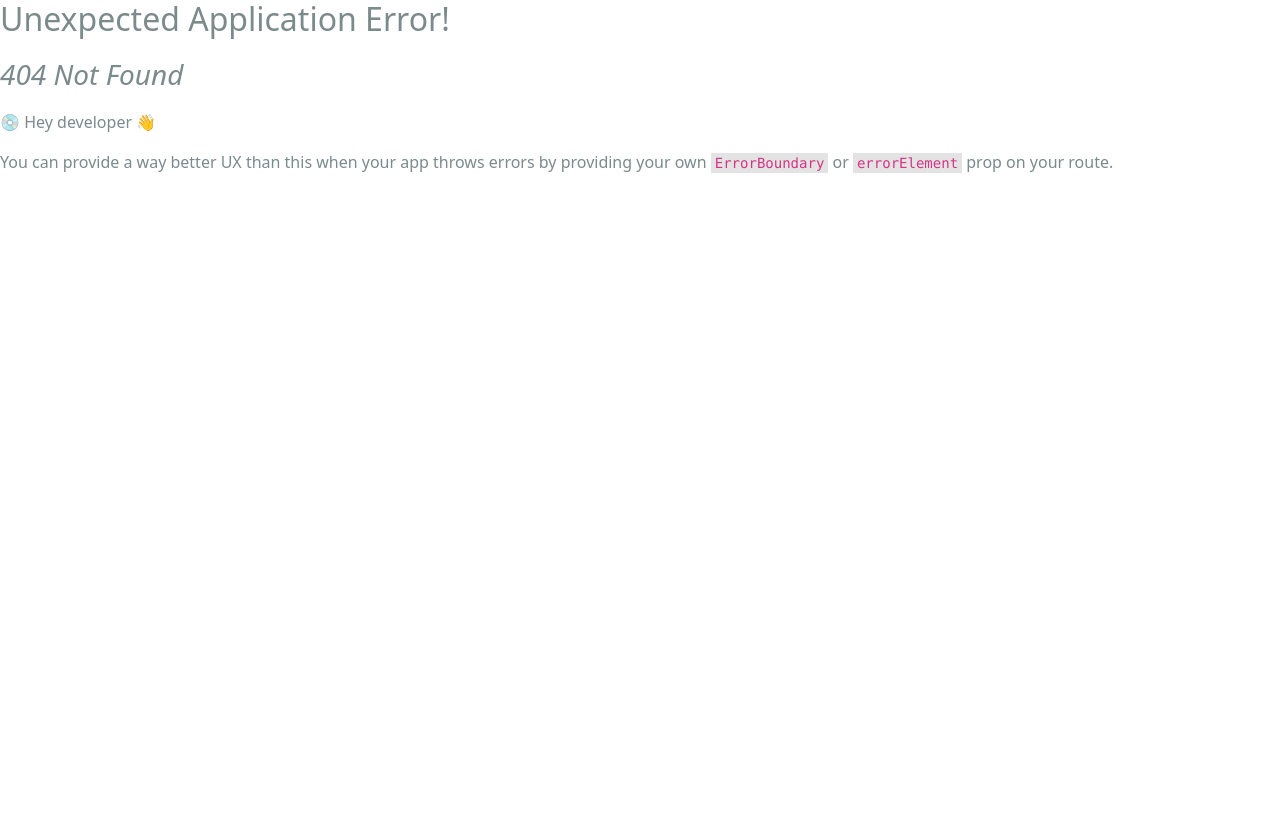
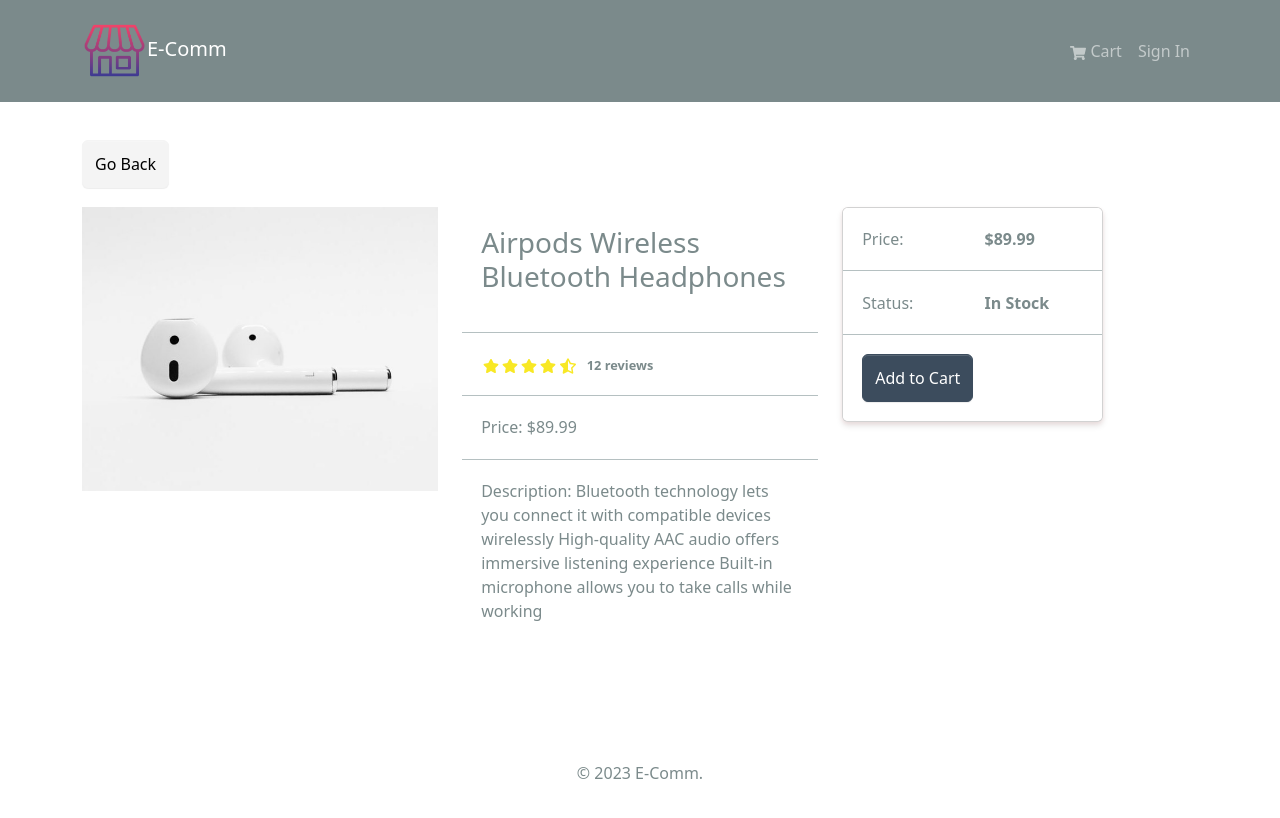
Before and after one commit to shraja7/ecom, a React (Create React App) app in the folder frontend/: page /product/1 in a window 1280 px wide. Before the commit this address had no page. Built offline with nearby package versions, Linux system fonts and the light colour scheme.

Commit message:
add product details page

```diff
--- a/frontend/src/components/Product.jsx
+++ b/frontend/src/components/Product.jsx
@@ -1,5 +1,6 @@
 import { Card } from "react-bootstrap";
 import { Link } from "react-router-dom";
+import Rating from "./Rating";
 
 const Product = ({ product }) => {
   return (
@@ -9,10 +10,16 @@
       </Link>
       <Card.Body>
         <Link to={`/product/${product._id}`}>
-          <Card.Title as="div">
+          <Card.Title as="div" className="product-title">
             <strong>{product.name}</strong>
           </Card.Title>
         </Link>
+        <Card.Text as="div">
+          <Rating
+            value={product.rating}
+            text={`${product.numReviews} reviews`}
+          />
+        </Card.Text>
         <Card.Text as="div">
           <div className="my-3">
             {product.rating} from {product.numReviews} reviews
--- a/frontend/src/index.js
+++ b/frontend/src/index.js
@@ -12,11 +12,13 @@
 import App from "./App";
 import reportWebVitals from "./reportWebVitals";
 import HomeScreen from "./screens/HomeScreen";
+import ProductScreen from "./screens/ProductScreen";
 
 const router = createBrowserRouter(
   createRoutesFromElements(
     <Route path="/" element={<App />}>
       <Route index={true} path="/" element={<HomeScreen />} />
+      <Route path="/product/:id" element={<ProductScreen />} />
     </Route>
   )
 );
--- /dev/null
+++ b/frontend/src/screens/ProductScreen.jsx
@@ -0,0 +1,75 @@
+import { useParams } from "react-router-dom";
+import { Link } from "react-router-dom";
+import { Row, Col, Image, ListGroup, Button, Card } from "react-bootstrap";
+import Rating from "../components/Rating";
+import products from "../products";
+
+const ProductScreen = () => {
+  //get id from url
+  const { id: productId } = useParams();
+  //fetch product from products array using id
+  const product = products.find((p) => p._id === productId);
+
+  return (
+    <>
+      <Link className="btn btn-light my-3" to="/">
+        Go Back
+      </Link>
+      <Row>
+        <Col md={6} lg={4}>
+          <Image src={product.image} alt={product.name} fluid />
+        </Col>
+        <Col md={6} lg={4}>
+          <ListGroup variant="flush">
+            <ListGroup.Item>
+              <h3>{product.name}</h3>
+            </ListGroup.Item>
+            <ListGroup.Item>
+              <Rating
+                value={product.rating}
+                text={`${product.numReviews} reviews`}
+              />
+            </ListGroup.Item>
+            <ListGroup.Item>Price: ${product.price}</ListGroup.Item>
+            <ListGroup.Item>Description: {product.description}</ListGroup.Item>
+          </ListGroup>
+        </Col>
+        <Col md={3}>
+          <Card>
+            <ListGroup variant="flush">
+              <ListGroup.Item>
+                <Row>
+                  <Col>Price:</Col>
+                  <Col>
+                    <strong>${product.price}</strong>
+                  </Col>
+                </Row>
+              </ListGroup.Item>
+              <ListGroup.Item>
+                <Row>
+                  <Col>Status:</Col>
+                  <Col>
+                    <strong>
+                      {product.countInStock > 0 ? "In Stock" : "Out of Stock"}
+                    </strong>
+                  </Col>
+                </Row>
+              </ListGroup.Item>
+              <ListGroup.Item>
+                <Button
+                  className="btn-block"
+                  type="button"
+                  disabled={product.countInStock === 0}
+                >
+                  Add to Cart
+                </Button>
+              </ListGroup.Item>
+            </ListGroup>
+          </Card>
+        </Col>
+      </Row>
+    </>
+  );
+};
+
+export default ProductScreen;
```
